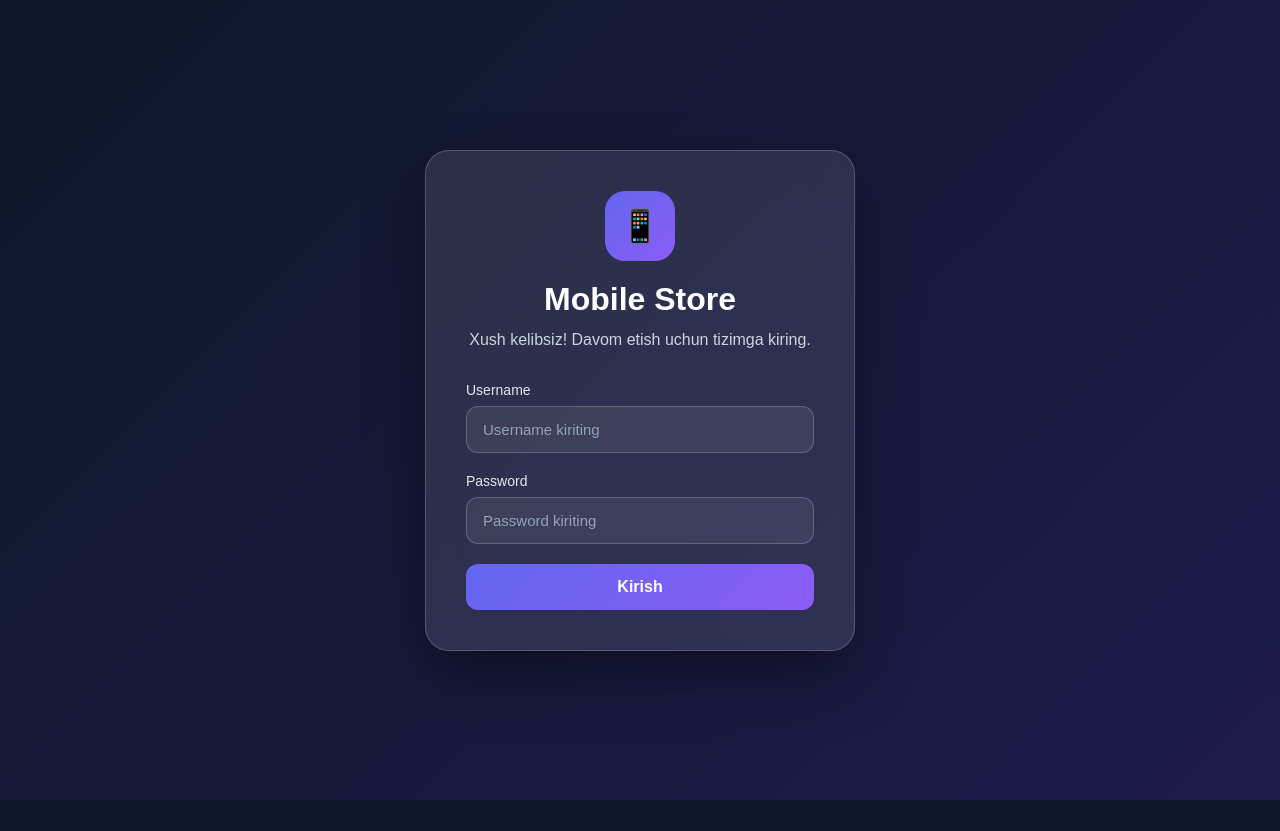
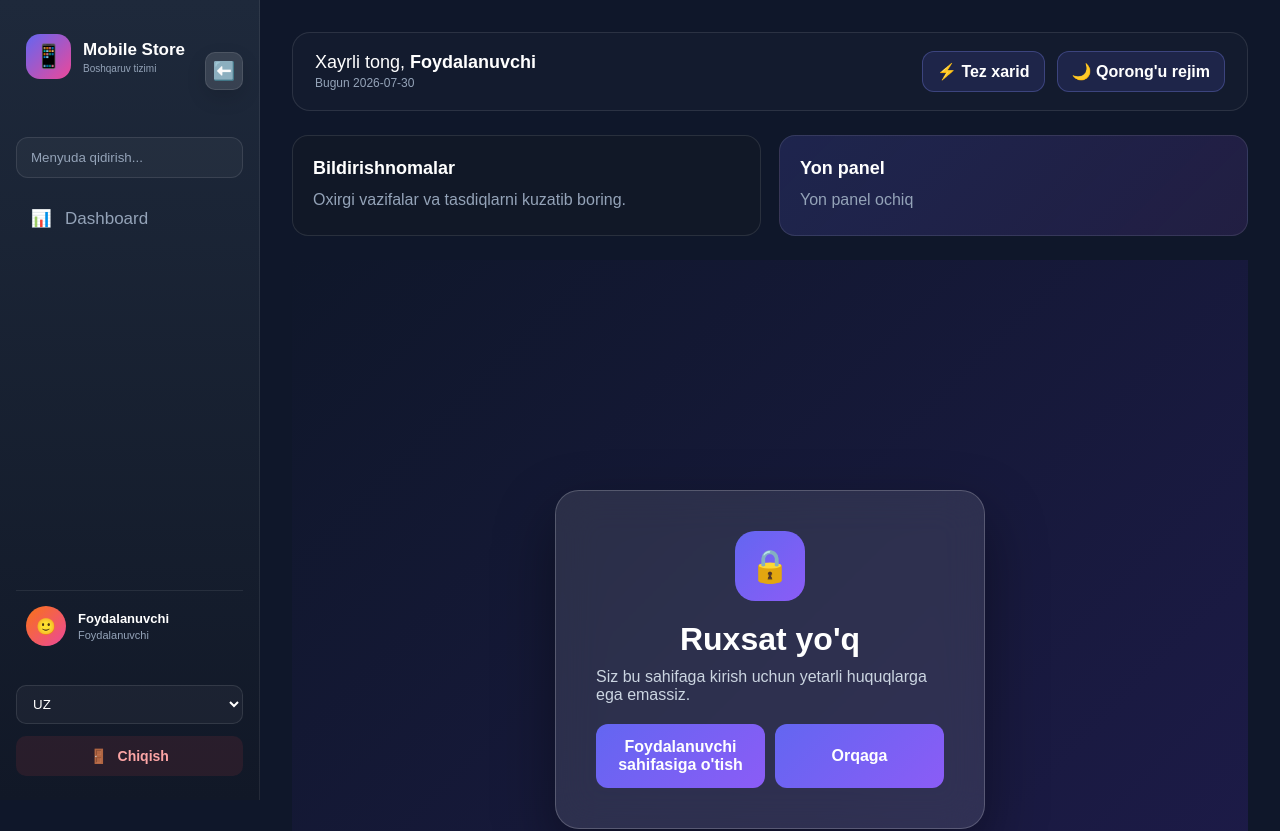
Before and after one commit to bekmurod2024gl-dev/NOVA-PHONE, a React (Vite) app: page /#/manager in a window 1280 px wide. Before the commit this address led to /#/. Shown: the top 831 px of the page. Before the commit the page ends 800 px from the top, so only its background shows below. Built offline with nearby package versions, Linux system fonts and the light colour scheme.

Commit message:
feat: show Unauthorized page for protected routes instead of redirecting to login

```diff
--- a/src/components/ProtectedRoute.jsx
+++ b/src/components/ProtectedRoute.jsx
@@ -1,21 +1,20 @@
 import { Navigate } from "react-router-dom";
+import Unauthorized from "./Unauthorized";
 
 // type: 'admin' | 'manager' | 'user' (minimum role)
 export default function ProtectedRoute({ children, role }) {
   const current = localStorage.getItem("nova_role");
 
-  // If the route requires admin access, send to admin confirm page
+  // If the route requires admin access, show unauthorized component instead of redirecting to login
   if (role === "admin") {
     if (current === "admin") return children;
-    // not an admin: go to admin confirm page (will ask for admin password)
-    return <Navigate to="/admin" replace />;
+    return <Unauthorized role="admin" />;
   }
 
   // If the route requires manager access, allow managers and admins only
   if (role === "manager") {
     if (current === "manager" || current === "admin") return children;
-    // not authenticated as manager/admin: redirect to login
-    return <Navigate to="/" replace />;
+    return <Unauthorized role="manager" />;
   }
 
   // For routes without a required role, allow access
--- /dev/null
+++ b/src/components/Unauthorized.jsx
@@ -0,0 +1,22 @@
+import { useNavigate } from "react-router-dom";
+
+export default function Unauthorized({ role }) {
+  const navigate = useNavigate();
+
+  return (
+    <div className="login-page">
+      <div className="login-card">
+        <div className="brand">🔒</div>
+        <h1>Ruxsat yo'q</h1>
+        <p style={{ color: "#cbd5e1", marginBottom: 20 }}>
+          Siz bu sahifaga kirish uchun yetarli huquqlarga ega emassiz.
+        </p>
+
+        <div style={{ display: "flex", gap: 10 }}>
+          <button onClick={() => navigate("/user")}>Foydalanuvchi sahifasiga o'tish</button>
+          <button onClick={() => navigate(-1)}>Orqaga</button>
+        </div>
+      </div>
+    </div>
+  );
+}
```
